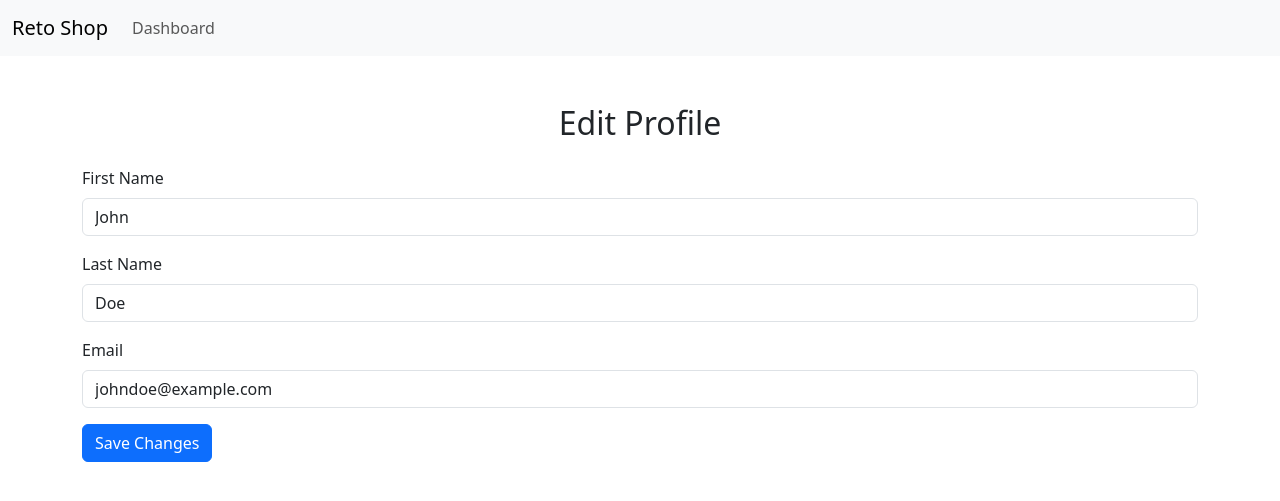
After one commit to ashwin-sawant/project-retoshop, a Django app: page /edit_profile/ in a window 1280 px wide. The commit adds this page. Shown: the top 501 px of the page. Run offline with Django 5.2, Linux system fonts and the light colour scheme.

Commit message:
add consumer files

```diff
--- /dev/null
+++ b/retoshop/consumer/templates/edit_profile.html
@@ -0,0 +1,51 @@
+<!DOCTYPE html>
+<html lang="en">
+<head>
+    <meta charset="UTF-8">
+    <meta name="viewport" content="width=device-width, initial-scale=1.0">
+    <title>Edit Profile - Reto Shop</title>
+    <!-- Bootstrap 5 CSS -->
+    <link href="https://cdn.jsdelivr.net/npm/bootstrap@5.3.0/dist/css/bootstrap.min.css" rel="stylesheet">
+</head>
+<body>
+
+<!-- Navbar -->
+<nav class="navbar navbar-expand-lg navbar-light bg-light">
+    <div class="container-fluid">
+        <a class="navbar-brand" href="{% url 'store' %}">Reto Shop</a>
+        <div class="collapse navbar-collapse">
+            <ul class="navbar-nav me-auto">
+                <li class="nav-item">
+                    <a class="nav-link" href="{% url 'user_dashboard' %}">Dashboard</a>
+                </li>
+                <!-- Other navigation items -->
+            </ul>
+        </div>
+    </div>
+</nav>
+
+<!-- Edit Profile Section -->
+<div class="container my-5">
+    <h2 class="text-center mb-4">Edit Profile</h2>
+    <form method="post" action="{% url 'edit_profile' %}">
+        {% csrf_token %}
+        <div class="mb-3">
+            <label for="first_name" class="form-label">First Name</label>
+            <input type="text" class="form-control" id="first_name" name="first_name" value="{{ user.first_name }}" required>
+        </div>
+        <div class="mb-3">
+            <label for="last_name" class="form-label">Last Name</label>
+            <input type="text" class="form-control" id="last_name" name="last_name" value="{{ user.last_name }}" required>
+        </div>
+        <div class="mb-3">
+            <label for="email" class="form-label">Email</label>
+            <input type="email" class="form-control" id="email" name="email" value="{{ user.email }}" required>
+        </div>
+        <button type="submit" class="btn btn-primary">Save Changes</button>
+    </form>
+</div>
+
+<!-- Bootstrap 5 JavaScript -->
+<script src="https://cdn.jsdelivr.net/npm/bootstrap@5.3.0/dist/js/bootstrap.bundle.min.js"></script>
+</body>
+</html>
--- a/retoshop/consumer/urls.py
+++ b/retoshop/consumer/urls.py
@@ -1,7 +1,17 @@
+# from django.urls import path
+# from .import views
+
+# urlpatterns = [
+#     path('consumer/userdashboard/', views.userdashboard, name='userdashboard'),
+#     path('consumer/userorder/', views.userorder, name='userorder')
+# ]
+
 from django.urls import path
-from .import views
+from . import views
 
 urlpatterns = [
-    path('consumer/userdashboard/', views.userdashboard, name='userdashboard'),
-    path('consumer/userorder/', views.userorder, name='userorder')
+    # Other URL patterns...
+    path('dashboard/', views.user_dashboard, name='user_dashboard'),
+    path('edit_profile/', views.edit_profile, name='edit_profile'),
+    path('orders/', views.userorder, name='userorder'),
 ]
--- a/retoshop/consumer/views.py
+++ b/retoshop/consumer/views.py
@@ -1,8 +1,44 @@
-from django.shortcuts import render
+# from django.shortcuts import render
 
-def userdashboard(request):
-    return render(request, "userdashboard.html")
+# def userdashboard(request):
+#     return render(request, "userdashboard.html")
 
 
+# def userorder(request):
+#     return render(request, "userorder.html")
+
+from django.shortcuts import render, redirect
+
+# Static user data (mocking a database)
+USER = {
+    'username': 'johndoe',
+    'email': 'johndoe@example.com',
+    'first_name': 'John',
+    'last_name': 'Doe',
+}
+
+def user_dashboard(request):
+    return render(request, 'userdashboard.html', {'user': USER})
+
+def edit_profile(request):
+    if request.method == 'POST':
+        # In a real application, here you'd update the user's profile in the database
+        USER['first_name'] = request.POST.get('first_name')
+        USER['last_name'] = request.POST.get('last_name')
+        USER['email'] = request.POST.get('email')
+        return redirect('user_dashboard')
+
+    return render(request, 'edit_profile.html', {'user': USER})
+
+
+# Static user order data for now
+ORDERS = [
+    {'order_id': 1, 'date': '2024-09-01', 'total': 299.99, 'status': 'Shipped'},
+    {'order_id': 2, 'date': '2024-09-10', 'total': 49.99, 'status': 'Pending'},
+    # Add more orders here...
+]
+
 def userorder(request):
-    return render(request, "userorder.html")
+    # Static user data or you can use session data if available
+    user_order = ORDERS  # This should be fetched based on user in a real application
+    return render(request, 'userorder.html', {'orders': user_order})
```
Also changed, not shown: retoshop/consumer/templates/userdashboard.html (+45 -2 lines), retoshop/consumer/templates/userorder.html (+58 -2 lines).
